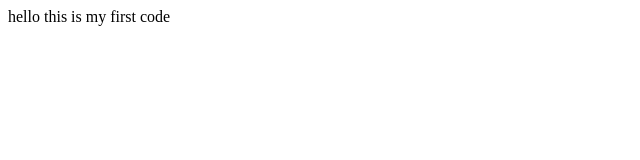
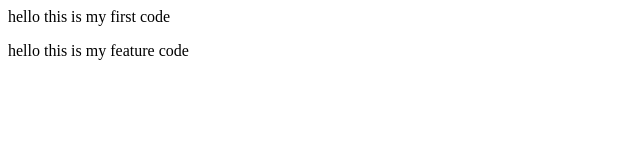
Before and after one commit to abhishek36/demo1, a plain HTML site: page index.html in a window 1280 px wide. Shown: the whole page, without its empty margins (0-640 px from the left). Drawn offline with Linux system fonts and the light colour scheme.

Commit message:
feature p add

```diff
--- a/index.html
+++ b/index.html
@@ -1 +1,2 @@
 <p>hello this is my first code</p>
+<p>hello this is my feature code</p>
```
